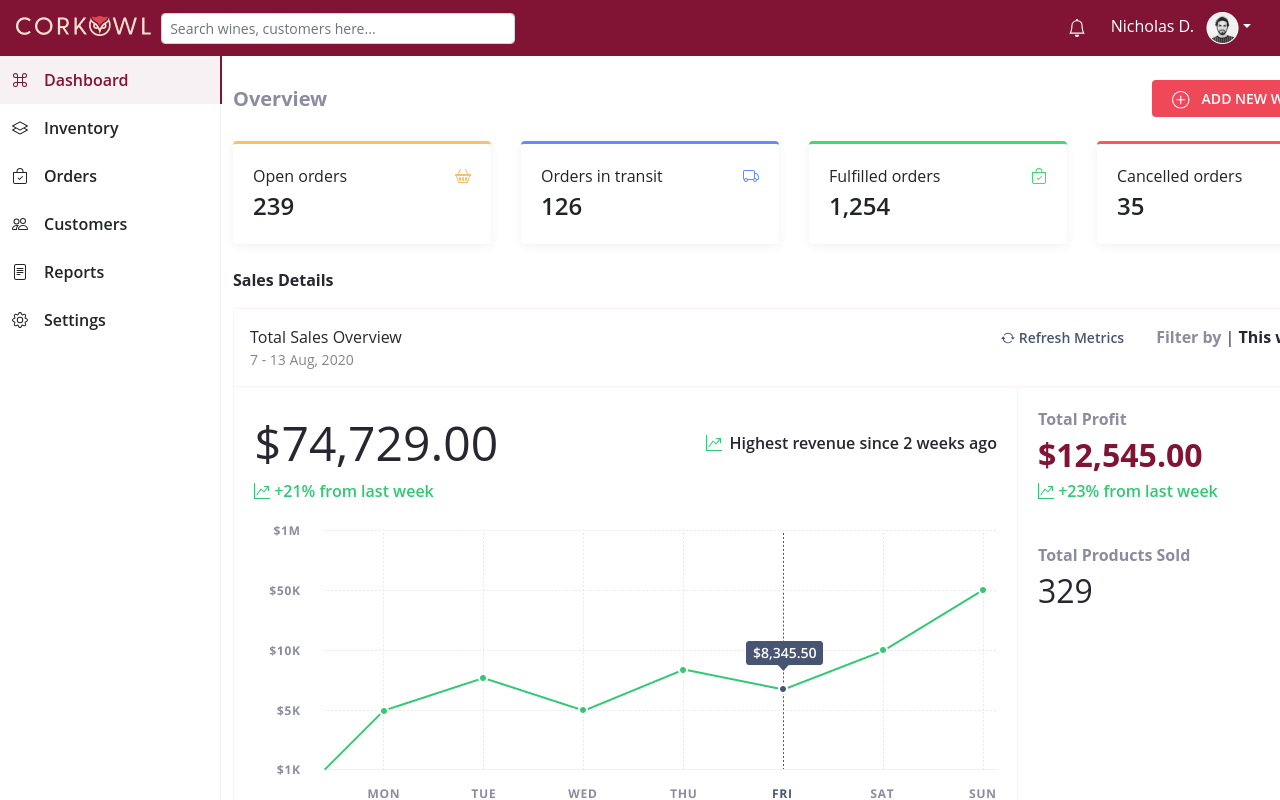
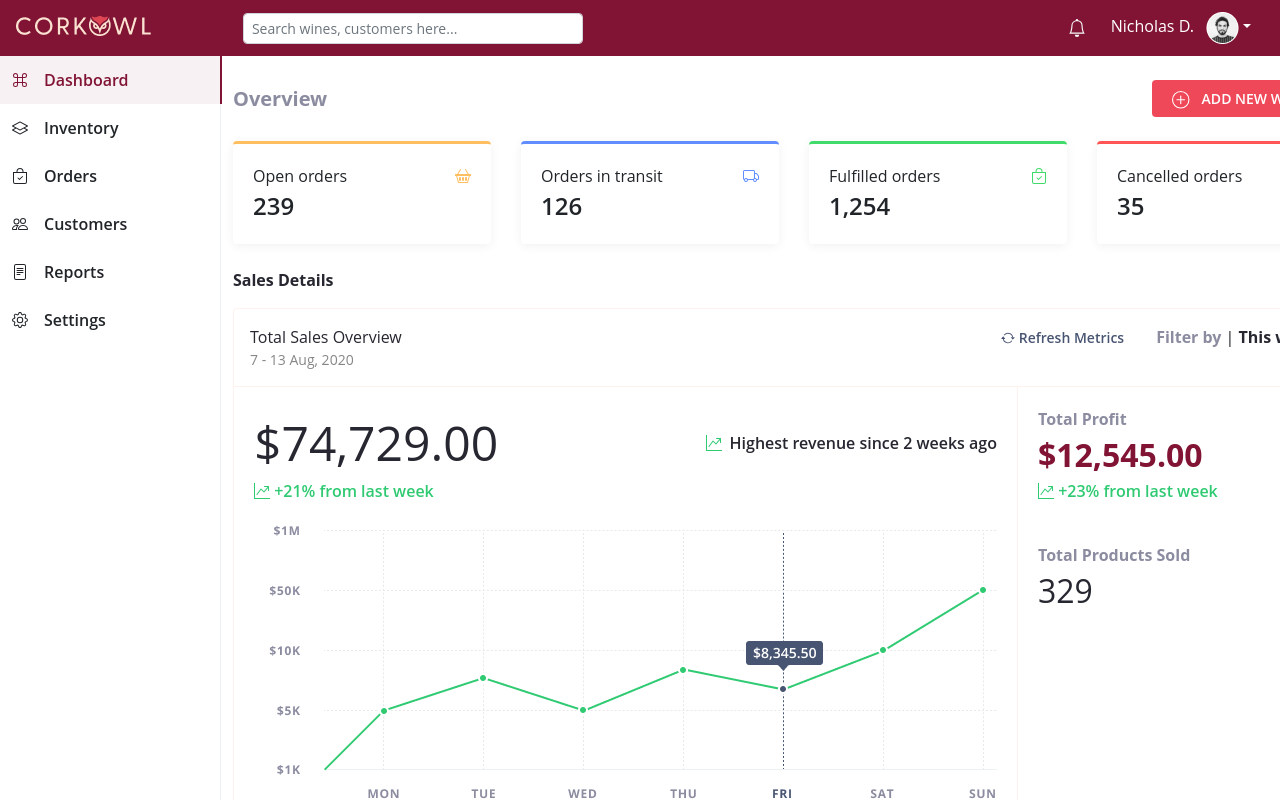
Before and after one commit to mohit2314/thinklink-ui, a Vue app: page / in a window 1280 px wide. Shown: the top 800 px of the page. Built offline with nearby package versions, Linux system fonts and the light colour scheme.

Commit message:
search i/p fixes

```diff
--- a/src/App.vue
+++ b/src/App.vue
@@ -1,5 +1,5 @@
 <template>
-  <div>
+  <div class="app">
     <Navbar />
     <div class="dashboard__layout">
       <LeftSidebar />
@@ -25,6 +25,9 @@ export default {
   font-family: 'Open Sans';
   font-style: normal;
 }
+.app {
+  width: 100%;
+}
 .dashboard__layout {
   display: flex;
   width: 100%;
--- a/src/components/Navbar.vue
+++ b/src/components/Navbar.vue
@@ -4,12 +4,8 @@
       <div class="nav__brand-title">
         <img src="@/assets/brand-title.png" alt="" />
       </div>
-      <div>
-        <b-form-input
-          size="sm"
-          class="mr-sm-2 nav__search"
-          placeholder="Search wines, customers here..."
-        ></b-form-input>
+      <div class="search__wrapper">
+        <b-form-input size="sm" class="mr-sm-2 nav__search" placeholder="Search wines, customers here..."></b-form-input>
       </div>
     </div>
 
@@ -44,12 +40,17 @@ export default {
   align-items: center;
   font-size: 16px;
   color: #fff;
+  width: 100%;
   .nav__left-section {
-    width: 40%;
+    width: 50%;
     display: flex;
+    gap: 20px;
     justify-content: space-between;
+    .search__wrapper {
+      width: 60%;
+    }
     .nav__search {
-      width: 354px;
+      max-width: 354px;
     }
   }
   .nav__right-section {
```
